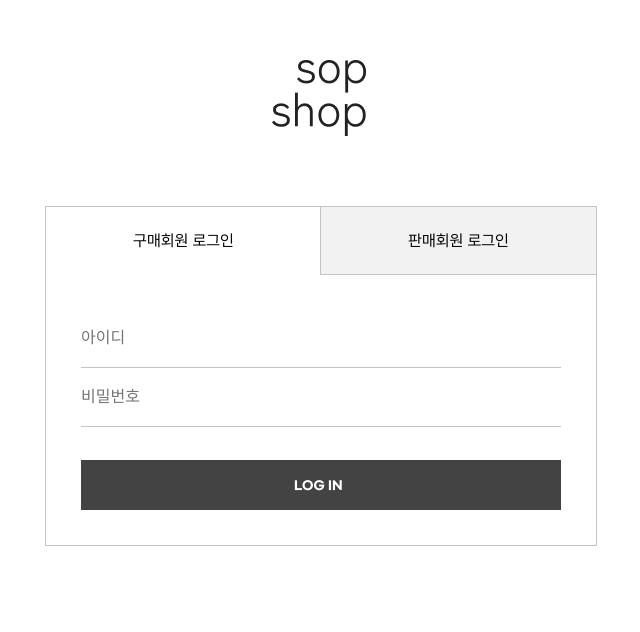
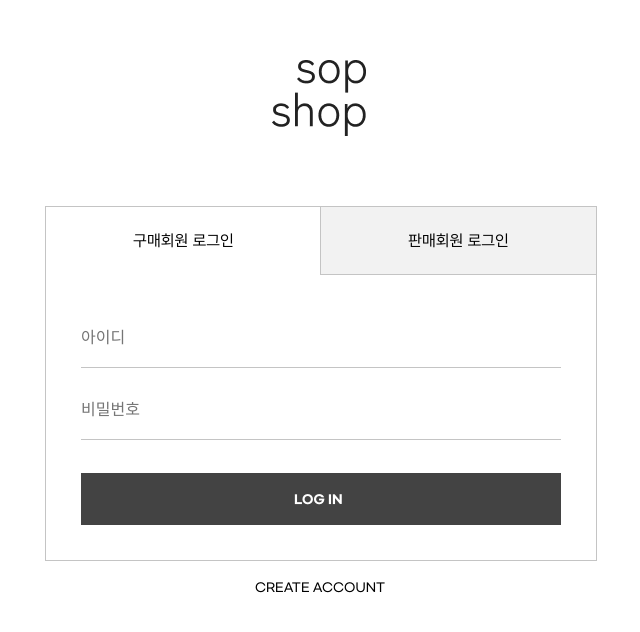
Before and after one commit to kyeongbobak/sopshop_refactor, a React (Create React App) app: page /login in a window 1280 px wide. Shown: the part 140-772 px from the top of the page, without its empty margins (320-960 px from the left). Built offline with nearby package versions, Linux system fonts and the light colour scheme; what recoil-persist would draw is missing.

Commit message:
style : 페이지 별 css 스타일 수정

```diff
--- a/src/components/OrderForm/OrderForm.jsx
+++ b/src/components/OrderForm/OrderForm.jsx
@@ -14,6 +14,7 @@ export default function OrderForm() {
 
   const email = watch("email");
 
+  // 이메일 유효성 검사
   useEffect(() => {
     if (email && !/^[^\s@]+@[^\s@]+\.[^\s@]+$/.test(email)) {
       setError("email", {
@@ -37,17 +38,17 @@ export default function OrderForm() {
           </div>
           <S.PhoneInfoWrapper>
             <S.Label>휴대폰</S.Label>
-            <S.FrontNumberInput {...register("frontNumber", { required: "번호를 입력해주세요." })} />
+            <S.FrontNumberInput {...register("frontNumber")} maxLength={3} />
             <span> - </span>
-            <S.PhoneNumberInput {...register("secondNumber")} />
+            <S.PhoneNumberInput {...register("secondNumber")} maxLength={4} />
             <span> - </span>
-            <S.PhoneNumberInput {...register("lastNumber")} />
+            <S.PhoneNumberInput {...register("lastNumber")} maxLength={4} />
           </S.PhoneInfoWrapper>
-          <div>
+          <S.EmailInfoWrapper>
             <S.Label>이메일</S.Label>
             <S.Input {...register("email")} />
             {errors.email && <LS.ErrorMessage>{errors.email.message}</LS.ErrorMessage>}
-          </div>
+          </S.EmailInfoWrapper>
         </S.BuyerInfoWrapper>
         <S.SectionTitle>배송지 정보</S.SectionTitle>
         <S.Form>
@@ -57,11 +58,11 @@ export default function OrderForm() {
           </S.ReceiverInfoWrapper>
           <S.ReceiverPhoneInfoWrapper>
             <S.Label>휴대폰</S.Label>
-            <S.FrontNumberInput />
+            <S.FrontNumberInput maxLength={3} />
             <span> - </span>
-            <S.PhoneNumberInput />
+            <S.PhoneNumberInput maxLength={4} />
             <span> - </span>
-            <S.PhoneNumberInput />
+            <S.PhoneNumberInput maxLength={4} />
           </S.ReceiverPhoneInfoWrapper>
           <S.AddressInfoWrapper>
             <S.Label>배송 주소</S.Label>
--- a/src/components/OrderForm/OrderFormStyle.jsx
+++ b/src/components/OrderForm/OrderFormStyle.jsx
@@ -6,7 +6,6 @@ export const InputCommonStyle = css`
   box-sizing: border-box;
   border: 1px solid var(--black-color);
   font-size: var(--font-md-size);
-  text-align: center;
 `;
 
 export const BorderCommonStyle = css`
@@ -34,6 +33,19 @@ export const PhoneInfoWrapper = styled.div`
   span {
     padding: 0px 9px;
   }
+
+  input {
+    text-align: center;
+  }
+`;
+
+export const EmailInfoWrapper = styled.div`
+  display: flex;
+  align-items: center;
+
+  p {
+    padding-left: 10px;
+  }
 `;
 
 export const ReceiverPhoneInfoWrapper = styled.div`
@@ -41,6 +53,10 @@ export const ReceiverPhoneInfoWrapper = styled.div`
 
   span {
     padding: 0px 9px;
+  }
+
+  input {
+    text-align: center;
   }
 `;
 
@@ -135,6 +151,7 @@ export const Label = styled.label`
 
 export const Input = styled.input`
   ${InputCommonStyle}
+  padding-left: 15px;
 `;
 
 export const FrontNumberInput = styled.input`
@@ -151,15 +168,18 @@ export const ZipCodeAddressInput = styled.input`
   ${InputCommonStyle}
   width: 170px;
   height: 40px;
+  padding-left: 15px;
 `;
 
 export const StreetAddressInput = styled.input`
   ${InputCommonStyle}
   margin: 10px 0;
+  padding-left: 15px;
 `;
 
 export const DetailAddressInput = styled.input`
   ${InputCommonStyle}
+  padding-left: 15px;
 `;
 
 export const PayOptionInput = styled.input``;
--- a/src/page/Login/Login.jsx
+++ b/src/page/Login/Login.jsx
@@ -83,6 +83,9 @@ export default function Login() {
         <S.ErrorMessage>{warningMessage}</S.ErrorMessage>
         <S.MButton type="submit">LOG IN</S.MButton>
       </S.Form>
+      <S.StyledLinkWrapper>
+        <S.StyledLink to={`/signUp`}>CREATE ACCOUNT</S.StyledLink>
+      </S.StyledLinkWrapper>
     </S.Wrapper>
   );
 }
--- a/src/page/Login/LoginStyle.jsx
+++ b/src/page/Login/LoginStyle.jsx
@@ -29,6 +29,7 @@ export const Label = styled.label``;
 
 export const Input = styled.input`
   border-bottom: 1px solid var(--gray-color);
+  margin-bottom: 13px;
   padding: 20px 0;
   font-size: var(--font-md-size);
 `;
@@ -36,7 +37,7 @@ export const Input = styled.input`
 export const ErrorMessage = styled.p`
   color: red;
   text-align: left;
-  padding-top: 13px;
+
   font-family: "Pretendard";
   font-weight: var(--font-medium);
   font-size: var(--font-sm-size);
@@ -44,10 +45,21 @@ export const ErrorMessage = styled.p`
 
 export const MButton = styled.button`
   margin-top: 20px;
-  padding: 19px 213px;
+  padding: 20px 213px;
   background-color: var(--black-color);
   color: white;
   font-family: "GmarketSans";
   font-size: var(--font-min-size);
   font-weight: var(--font-bold);
 `;
+
+export const StyledLinkWrapper = styled.div`
+  text-align: center;
+  margin-top: 20px;
+`;
+
+export const StyledLink = styled(Link)`
+  font-family: "GmarketSans";
+  font-size: var(--font-min-size);
+  font-weight: var(--font-medium);
+`;
--- a/src/page/SignUp/SignUpStyle.jsx
+++ b/src/page/SignUp/SignUpStyle.jsx
@@ -1,4 +1,5 @@
 import styled, { css } from "styled-components";
+import { Link } from "react-router-dom";
 
 export const Wrapper = styled.div`
   display: flex;
@@ -77,6 +78,7 @@ export const CommonIntputStyle = css`
   height: 54px;
   border: 1px solid var(--gray-color);
   border-radius: 2px;
+  margin-bottom: 13px;
 `;
 
 export const Input = styled.input`
```
